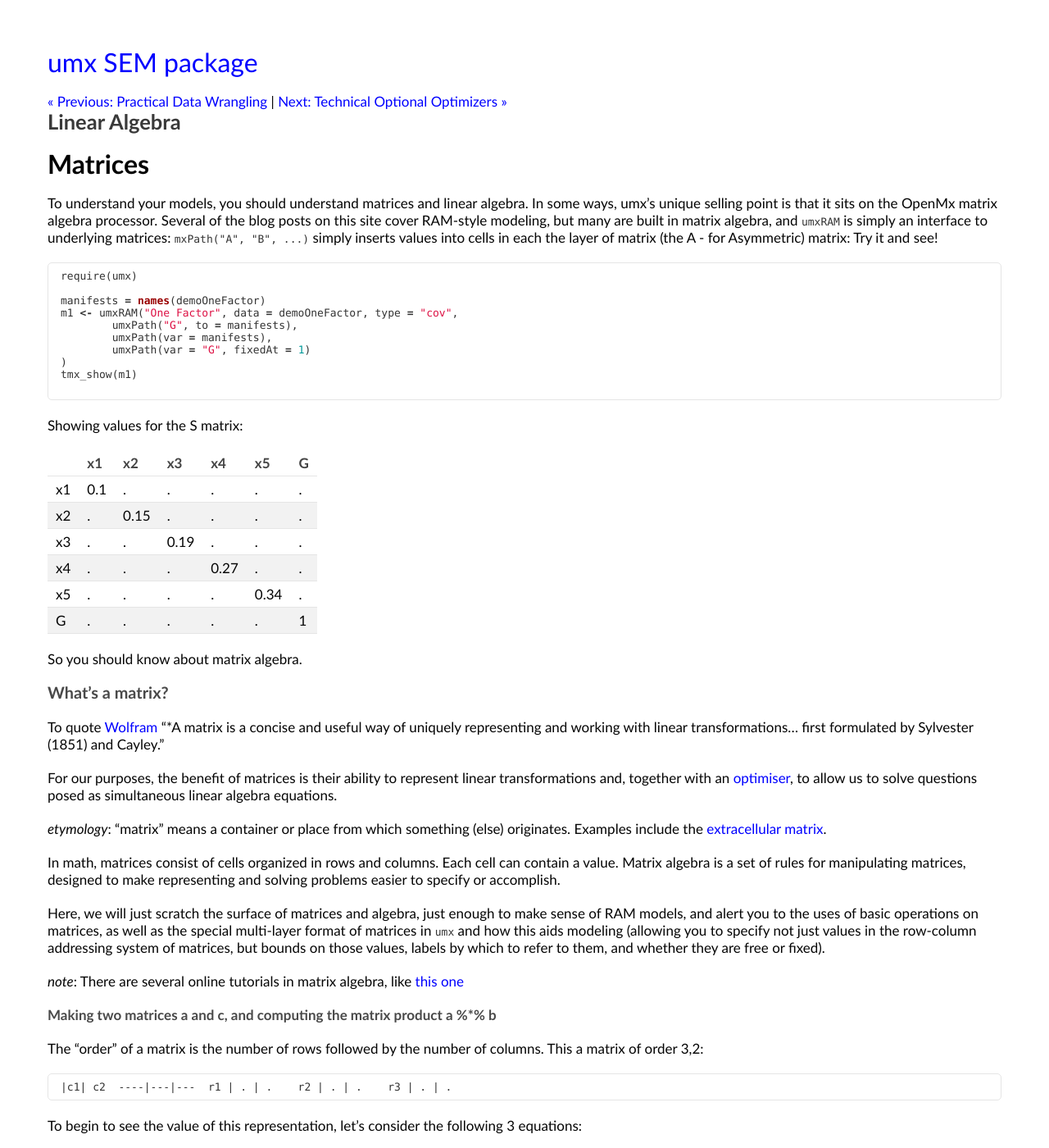
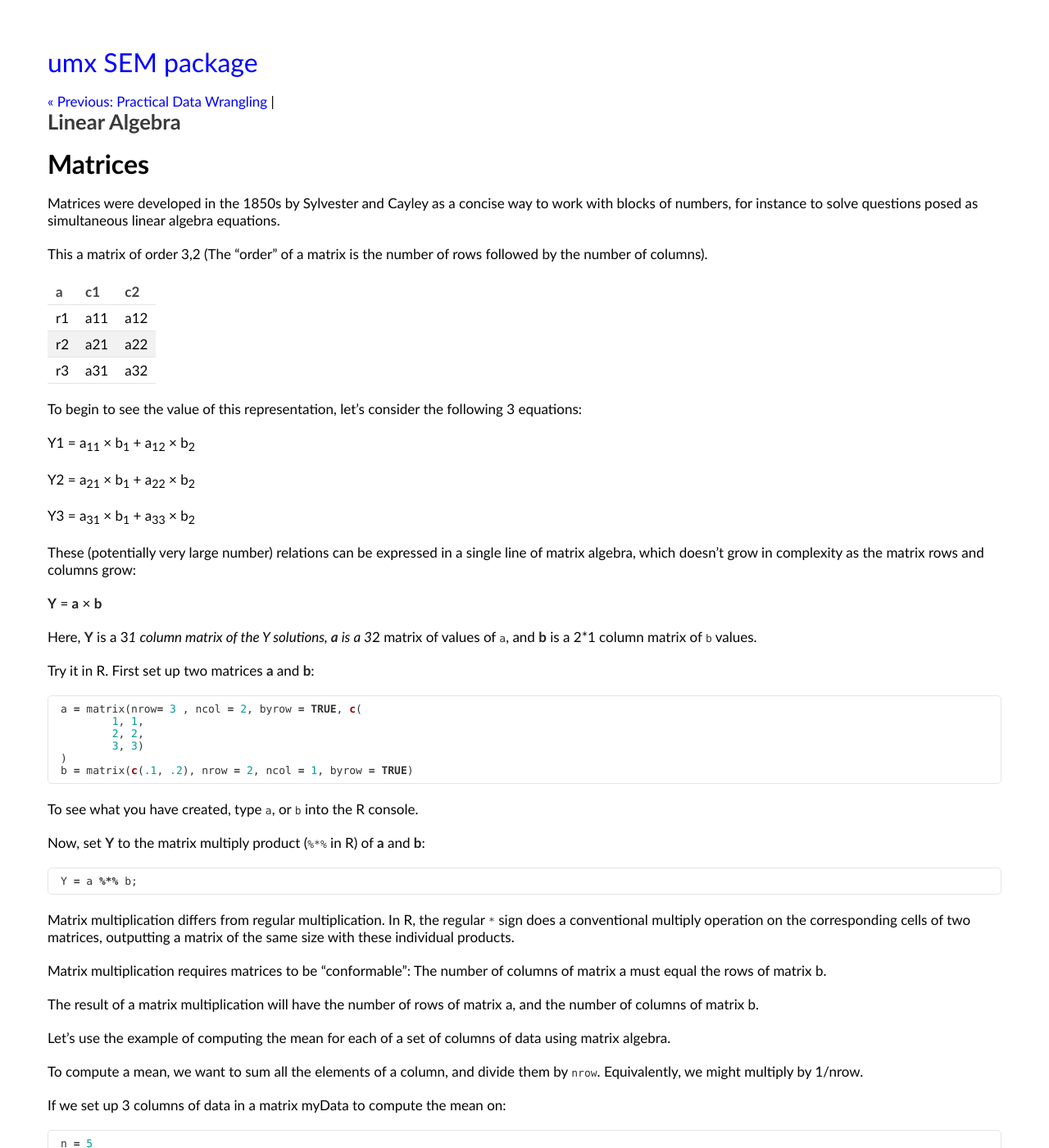
Before and after one commit to tbates/tbates.github.io, a Jekyll site: the page built from _posts/1945-04-10-technical-Linear-algebra.markdown, in a window 1280 px wide and 1400 px high. Shown: the whole window at 82% size. Built offline with Jekyll 4.4.1, drawn with Linux system fonts in a browser that asks for light colours; some of the changed text lies outside the part shown.

````diff
--- a/_posts/1945-04-10-technical-Linear-algebra.markdown
+++ b/_posts/1945-04-10-technical-Linear-algebra.markdown
@@ -10,58 +10,16 @@
 
 # Matrices
 
-To understand your models, you should understand matrices and linear algebra. In some ways, umx's unique selling point is that it sits on the OpenMx matrix algebra processor. Several of the blog posts on this site cover RAM-style modeling, but many are built in matrix algebra, and `umxRAM` is simply an interface to underlying matrices: `mxPath("A", "B", ...)` simply inserts values into cells in each the layer of matrix (the A - for Asymmetric) matrix: Try it and see!
-
-```r
-require(umx)
-
-manifests = names(demoOneFactor)
-m1 <- umxRAM("One Factor", data = demoOneFactor, type = "cov",
-	umxPath("G", to = manifests),
-	umxPath(var = manifests),
-	umxPath(var = "G", fixedAt = 1)
-)
-tmx_show(m1)
-
-```
-
-Showing	values for the S matrix:
-
-|    | x1  | x2   | x3   | x4   | x5   | G |
-|:---|:----|:-----|:-----|:-----|:-----|:--|
-| x1 | 0.1 | .    | .    | .    | .    | . |
-| x2 | .   | 0.15 | .    | .    | .    | . |
-| x3 | .   | .    | 0.19 | .    | .    | . |
-| x4 | .   | .    | .    | 0.27 | .    | . |
-| x5 | .   | .    | .    | .    | 0.34 | . |
-| G  | .   | .    | .    | .    | .    | 1 |
+Matrices were developed in the 1850s by Sylvester and Cayley as a concise way to work with blocks of numbers, for instance to solve questions posed as simultaneous linear algebra equations.
 
 
-So you should know about matrix algebra.
+This a matrix of order 3,2 (The "order" of a matrix is the number of rows followed by the number of columns).
 
-### What's a matrix?
-
-To quote [Wolfram](http://mathworld.wolfram.com/Matrix.html) "*A matrix is a concise and useful way of uniquely representing and working with linear transformations… first formulated by Sylvester (1851) and Cayley."
-
-For our purposes, the benefit of matrices is their ability to represent linear transformations and, together with an [optimiser](https://tbates.github.io/technical/1943/02/12/technical-Optional-optimizers.html), to allow us to solve questions posed as simultaneous linear algebra equations.
-
-*etymology*: "matrix" means a container or place from which something (else) originates. Examples include the [extracellular matrix](https://en.wikipedia.org/wiki/Extracellular_matrix).
-
-In math, matrices consist of cells organized in rows and columns. Each cell can contain a value. Matrix algebra is a set of rules for manipulating matrices, designed to make representing and solving problems easier to specify or accomplish.
-
-Here, we will just scratch the surface of matrices and algebra, just enough to make sense of RAM models, and alert you to the uses of basic operations on matrices, as well as the special multi-layer format of matrices in `umx` and how this aids modeling (allowing you to specify not just values in the row-column addressing system of matrices, but bounds on those values, labels by which to refer to them, and whether they are free or fixed).
-
-*note*: There are several online tutorials in matrix algebra, like [this one](https://stattrek.com/matrix-algebra/deviation-score.aspx?tutorial=matrix)
-
-#### Making two matrices a and c, and computing the matrix product a %*% b
-
-The "order" of a matrix is the number of rows followed by the number of columns. This a matrix of order 3,2:
-
-    |c1| c2
-----|---|---
- r1 | . | .
- r2 | . | .
- r3 | . | .
+|  a | c1  |  c2 |
+|:---|:----|:----|
+| r1 | a11 | a12 |
+| r2 | a21 | a22 |
+| r3 | a31 | a32 |
 
 To begin to see the value of this representation, let's consider the following 3 equations:
 
@@ -71,7 +29,7 @@
 
 Y3 = a<sub>31</sub> × b<sub>1</sub> + a<sub>33</sub> × b<sub>2</sub>
 
-These potentially quite large matrices of relations can be expressed in just 1-line of matrix algebra, which doesn't grow in complexity as the matrix rows and columns grow:
+These (potentially very large number) relations can be expressed in a single line of matrix algebra, which doesn't grow in complexity as the matrix rows and columns grow:
 
 **Y** = **a** × **b**
 
````
Also changed, not shown: _posts/1943-02-12-technical-Optional-optimizers.markdown (deleted, +0 -42 lines), _posts/all-in-one-page.markdown (added, +9 -0 lines).
